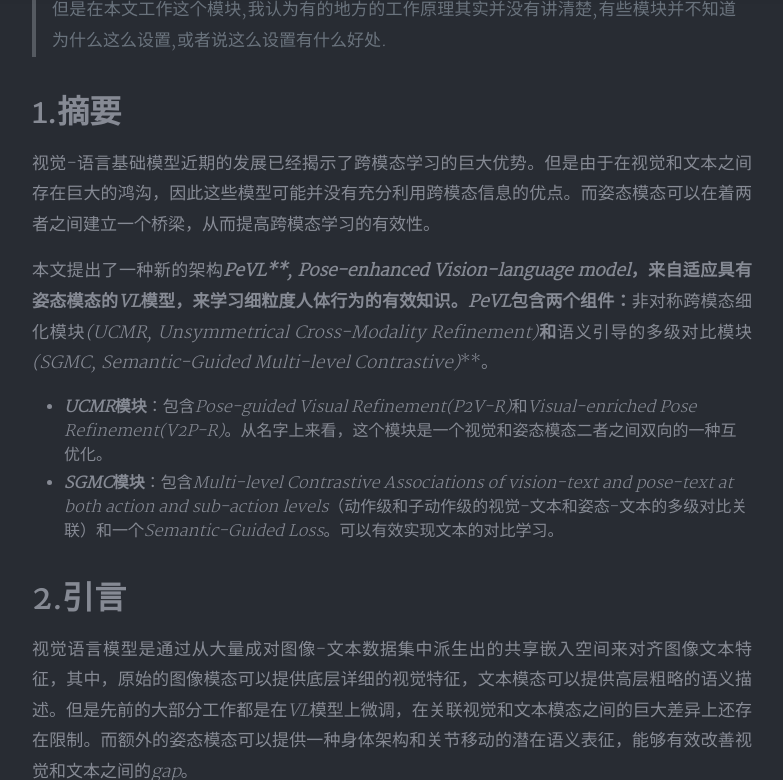
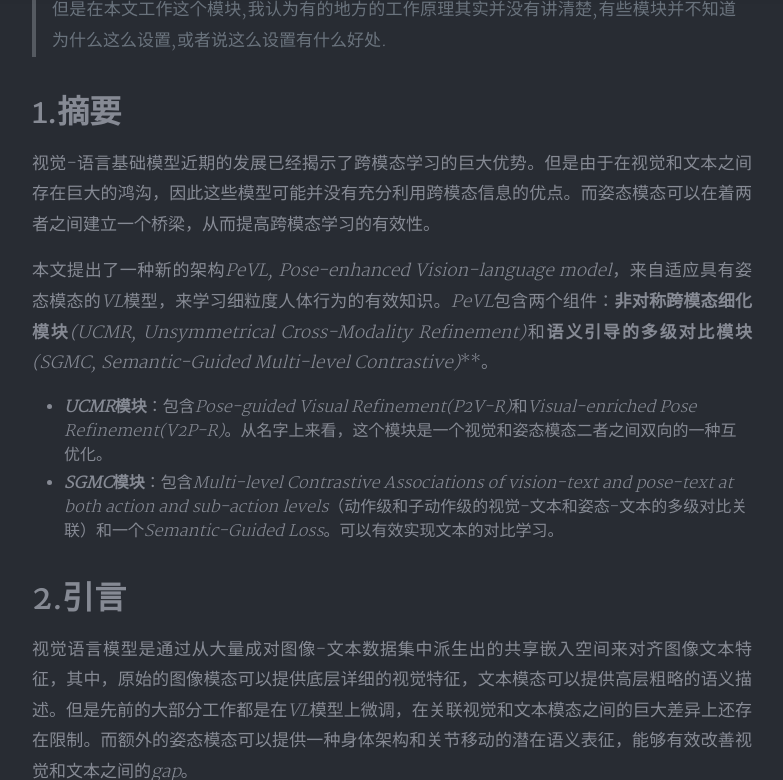
Before and after one commit to sunsun9/sunsun9.github.io, a Jekyll site: the page built from _posts/paper/2024-11-05-PeVL Pose-Enhanced Vision-Language Model for Fine-Grained Human Action Recognition CVPR 2024.md, in a window 1280 px wide and 900 px high, scrolled down 982 px, cut to the strip 0-780 px from the top of the window. Shown: the whole strip, without its empty margins (248-1031 px from the left). Built offline with Jekyll 4.4.1, drawn with Linux system fonts in a browser that asks for light colours; nearby versions of some CDN libraries; comment, search, counter and statistics services are not loaded; a style sheet for code colours, icons or effects is not loaded.

Commit message:
2024-11-06

```diff
--- a/_posts/paper/2024-11-05-PeVL Pose-Enhanced Vision-Language Model for Fine-Grained Human Action Recognition CVPR 2024.md
+++ b/_posts/paper/2024-11-05-PeVL Pose-Enhanced Vision-Language Model for Fine-Grained Human Action Recognition CVPR 2024.md
@@ -22,7 +22,7 @@ tags: 论文阅读
 
 视觉-语言基础模型近期的发展已经揭示了跨模态学习的巨大优势。但是由于在视觉和文本之间存在巨大的鸿沟，因此这些模型可能并没有充分利用跨模态信息的优点。而姿态模态可以在着两者之间建立一个桥梁，从而提高跨模态学习的有效性。
 
-本文提出了一种新的架构***PeVL**, Pose-enhanced Vision-language model*，来自适应具有姿态模态的*VL*模型，来学习细粒度人体行为的有效知识。*PeVL*包含两个组件：**非对称跨模态细化模块*(UCMR, Unsymmetrical Cross-Modality Refinement)***和**语义引导的多级对比模块*(SGMC, Semantic-Guided Multi-level Contrastive)***。
+本文提出了一种新的架构*PeVL, Pose-enhanced Vision-language model*，来自适应具有姿态模态的*VL*模型，来学习细粒度人体行为的有效知识。*PeVL*包含两个组件：**非对称跨模态细化模块***(UCMR, Unsymmetrical Cross-Modality Refinement)*和**语义引导的多级对比模块***(SGMC, Semantic-Guided Multi-level Contrastive)***。
 
 * ***UCMR*模块**：包含*Pose-guided Visual Refinement(P2V-R)*和*Visual-enriched Pose Refinement(V2P-R)*。从名字上来看，这个模块是一个视觉和姿态模态二者之间双向的一种互优化。
 * ***SGMC*模块**：包含*Multi-level Contrastive Associations of vision-text and pose-text at both action and sub-action levels*（动作级和子动作级的视觉-文本和姿态-文本的多级对比关联）和一个*Semantic-Guided Loss*。可以有效实现文本的对比学习。
```
